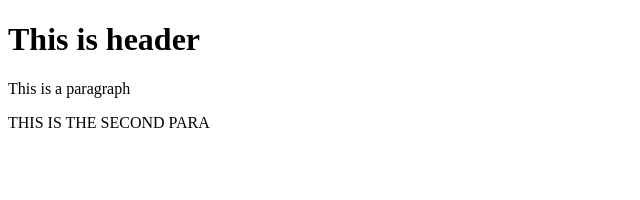
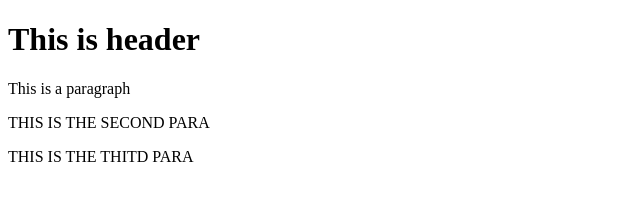
Before and after one commit to AnuragJha003/git-test, a website: page index.html in a window 1280 px wide. Shown: the whole page, without its empty margins (0-640 px from the left). Drawn offline with Linux system fonts and the light colour scheme.

Commit message:
fourth commit

```diff
--- a/index.html
+++ b/index.html
@@ -6,5 +6,6 @@
         <h1>This is header</h1>
         <p>This is a paragraph</p>
         <p>THIS IS THE SECOND PARA</p>
+        <p>THIS IS THE THITD PARA</p>
     </body>
  </html>
```
Also changed, not shown: package.json (added, +25 -0 lines), 2 other files.
